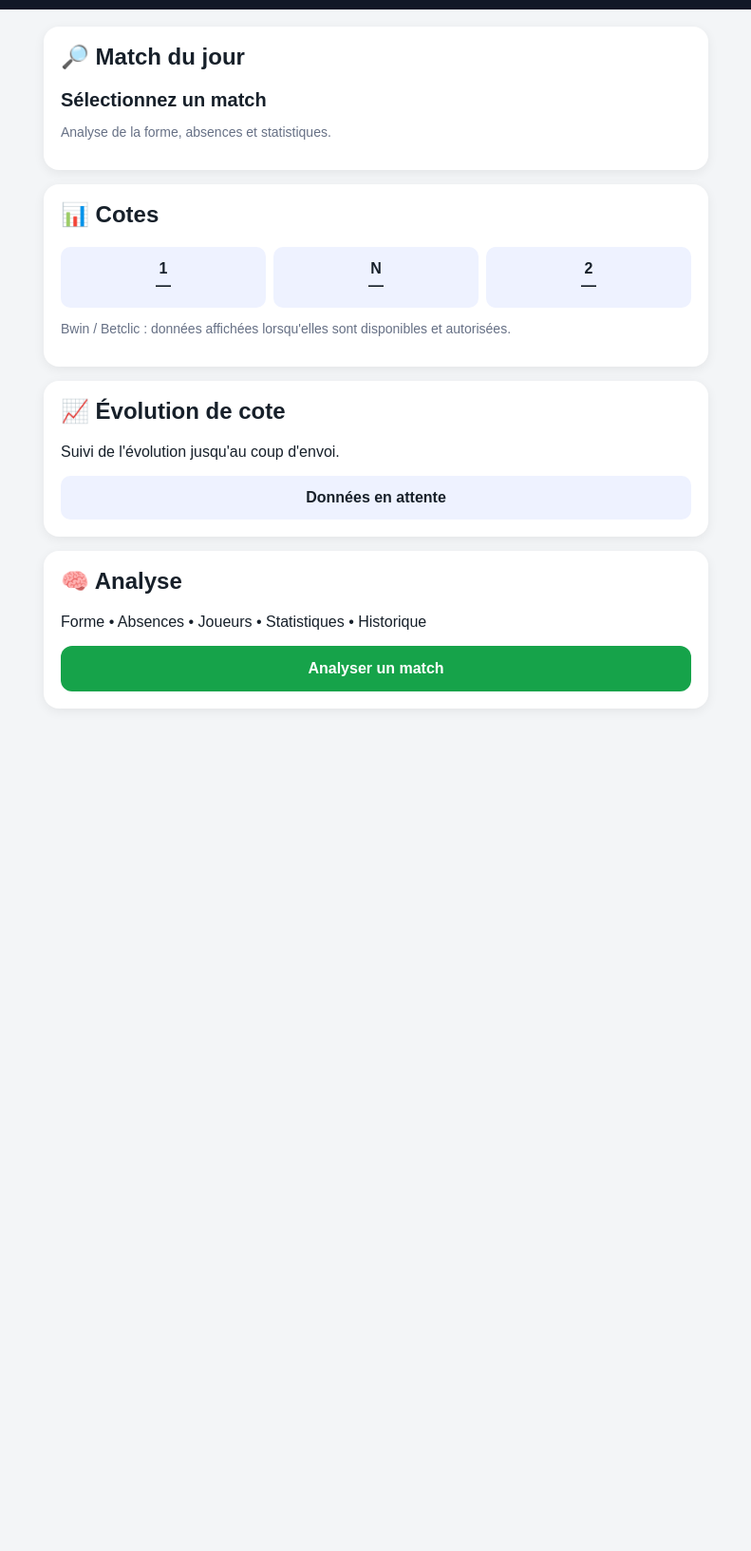
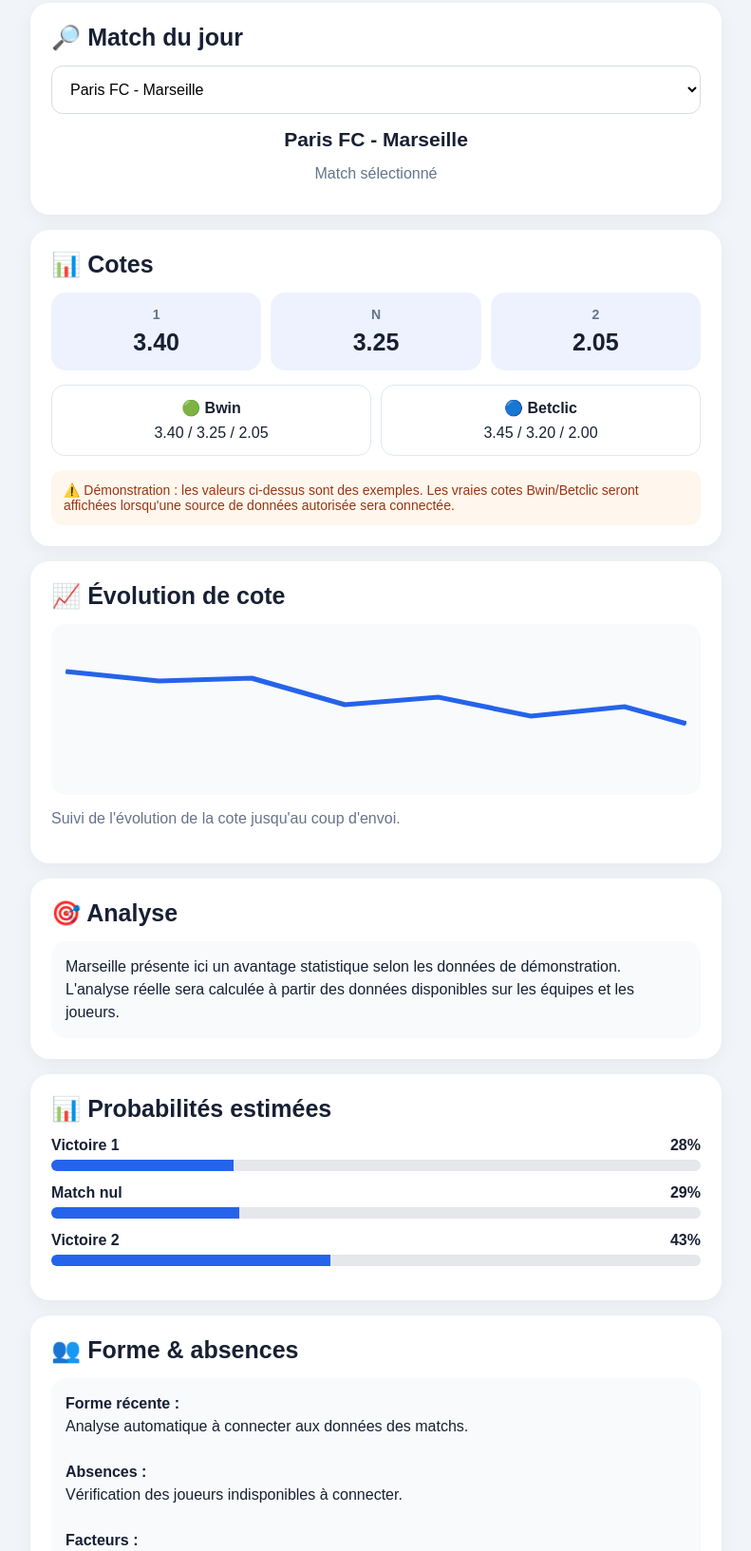
Before and after one commit to bistou139-beep/Cote-match, a website: page index.html in a window 1280 px wide. Shown: the part 117-1750 px from the top of the page at 95% size, without its empty margins (244-1035 px from the left). Before the commit the page ends 896 px from the top, so only its background shows below. Drawn offline with Linux system fonts and the light colour scheme.

Commit message:
Update index.html

```diff
--- a/index.html
+++ b/index.html
@@ -1,58 +1,388 @@
-
 <!DOCTYPE html>
 <html lang="fr">
 <head>
 <meta charset="UTF-8">
 <meta name="viewport" content="width=device-width, initial-scale=1.0">
 <title>Cote & Match</title>
+
 <style>
-body{margin:0;font-family:Arial,sans-serif;background:#f3f5f7;color:#17202a}
-header{background:#111827;color:white;padding:22px;text-align:center}
-h1{margin:0;font-size:28px}
-main{padding:18px;max-width:700px;margin:auto}
-.card{background:white;border-radius:16px;padding:18px;margin-bottom:15px;box-shadow:0 3px 12px #0001}
-h2{margin-top:0}
-.match{font-size:20px;font-weight:bold;margin:12px 0}
-.odds{display:flex;gap:8px}
-.odd{flex:1;background:#eef2ff;padding:14px;text-align:center;border-radius:10px;font-weight:bold}
-.btn{display:block;background:#16a34a;color:white;text-align:center;padding:15px;border-radius:12px;text-decoration:none;font-weight:bold;margin-top:12px}
-.small{color:#667085;font-size:14px}
+*{box-sizing:border-box}
+body{
+  margin:0;
+  font-family:Arial,sans-serif;
+  background:#f1f4f8;
+  color:#172033;
+}
+header{
+  background:#111827;
+  color:white;
+  padding:22px 18px;
+  text-align:center;
+}
+header h1{margin:0;font-size:30px}
+header p{margin:7px 0 0;color:#cbd5e1}
+
+main{
+  max-width:760px;
+  margin:auto;
+  padding:16px;
+}
+
+.card{
+  background:white;
+  border-radius:20px;
+  padding:22px;
+  margin-bottom:16px;
+  box-shadow:0 5px 20px #0000000d;
+}
+
+h2{margin:0 0 15px;font-size:25px}
+h3{margin:0 0 10px}
+
+select{
+  width:100%;
+  padding:15px;
+  border:1px solid #d6dce5;
+  border-radius:12px;
+  font-size:16px;
+  background:white;
+}
+
+.match{
+  font-size:21px;
+  font-weight:bold;
+  text-align:center;
+  margin:15px 0;
+}
+
+.date{
+  text-align:center;
+  color:#64748b;
+  margin-bottom:12px;
+}
+
+.odds{
+  display:grid;
+  grid-template-columns:repeat(3,1fr);
+  gap:10px;
+}
+
+.odd{
+  background:#eef2ff;
+  border-radius:15px;
+  padding:15px 5px;
+  text-align:center;
+}
+
+.odd strong{
+  display:block;
+  font-size:14px;
+  color:#64748b;
+}
+
+.odd span{
+  display:block;
+  font-size:25px;
+  font-weight:bold;
+  margin-top:7px;
+}
+
+.bookmakers{
+  display:grid;
+  grid-template-columns:1fr 1fr;
+  gap:10px;
+  margin-top:15px;
+}
+
+.book{
+  border:1px solid #e2e8f0;
+  border-radius:14px;
+  padding:14px;
+  text-align:center;
+}
+
+.book b{display:block;margin-bottom:8px}
+
+.analysis{
+  background:#f8fafc;
+  border-radius:15px;
+  padding:15px;
+  line-height:1.5;
+}
+
+.percent{
+  margin:14px 0;
+}
+
+.percent-top{
+  display:flex;
+  justify-content:space-between;
+  margin-bottom:6px;
+  font-weight:bold;
+}
+
+.bar{
+  height:12px;
+  background:#e5e7eb;
+  border-radius:20px;
+  overflow:hidden;
+}
+
+.fill{
+  height:100%;
+  background:#2563eb;
+}
+
+.graph{
+  height:180px;
+  background:#f8fafc;
+  border-radius:15px;
+  padding:15px;
+  position:relative;
+}
+
+svg{width:100%;height:100%}
+
+.status{
+  background:#fff7ed;
+  color:#9a3412;
+  padding:13px;
+  border-radius:12px;
+  font-size:14px;
+  margin-top:15px;
+}
+
+footer{
+  text-align:center;
+  color:#64748b;
+  padding:20px;
+  font-size:13px;
+}
+
+@media(max-width:500px){
+  .bookmakers{grid-template-columns:1fr}
+  header h1{font-size:27px}
+  .card{padding:18px}
+}
 </style>
 </head>
+
 <body>
+
 <header>
   <h1>⚽ Cote & Match</h1>
   <p>Analyse football & évolution des cotes</p>
 </header>
 
 <main>
+
 <div class="card">
   <h2>🔎 Match du jour</h2>
-<div class="match">Sélectionnez un match</div>
-<p class="small">Analyse de la forme, absences et statistiques.</p>
+
+  <select id="matchSelect" onchange="changeMatch()">
+    <option value="0">Paris FC - Marseille</option>
+    <option value="1">Lyon - Monaco</option>
+    <option value="2">Lille - Rennes</option>
+  </select>
+
+  <div class="match" id="matchName">
+    Paris FC - Marseille
   </div>
+
+  <div class="date" id="matchDate">
+    Match sélectionné
+  </div>
+</div>
+
 
 <div class="card">
   <h2>📊 Cotes</h2>
+
   <div class="odds">
-<div class="odd">1<br>—</div>
-<div class="odd">N<br>—</div>
-<div class="odd">2<br>—</div>
+    <div class="odd">
+      <strong>1</strong>
+      <span id="odd1">3.40</span>
     </div>
-<p class="small">Bwin / Betclic : données affichées lorsqu'elles sont disponibles et autorisées.</p>
+
+    <div class="odd">
+      <strong>N</strong>
+      <span id="oddN">3.25</span>
     </div>
+
+    <div class="odd">
+      <strong>2</strong>
+      <span id="odd2">2.05</span>
+    </div>
+  </div>
+
+  <div class="bookmakers">
+    <div class="book">
+      <b>🟢 Bwin</b>
+      <span id="bwin">3.40 / 3.25 / 2.05</span>
+    </div>
+
+    <div class="book">
+      <b>🔵 Betclic</b>
+      <span id="betclic">3.45 / 3.20 / 2.00</span>
+    </div>
+  </div>
+
+  <div class="status">
+    ⚠️ Démonstration : les valeurs ci-dessus sont des exemples.
+    Les vraies cotes Bwin/Betclic seront affichées lorsqu'une source
+    de données autorisée sera connectée.
+  </div>
+</div>
+
 
 <div class="card">
   <h2>📈 Évolution de cote</h2>
-<p>Suivi de l'évolution jusqu'au coup d'envoi.</p>
-<div class="odd">Données en attente</div>
+
+  <div class="graph">
+    <svg viewBox="0 0 400 150" preserveAspectRatio="none">
+      <polyline
+        points="0,35 60,45 120,42 180,70 240,62 300,82 360,72 400,90"
+        fill="none"
+        stroke="#2563eb"
+        stroke-width="5"
+      />
+    </svg>
   </div>
 
+  <p style="color:#64748b">
+    Suivi de l'évolution de la cote jusqu'au coup d'envoi.
+  </p>
+</div>
+
+
 <div class="card">
-<h2>🧠 Analyse</h2>
-<p>Forme • Absences • Joueurs • Statistiques • Historique</p>
-<a class="btn" href="#">Analyser un match</a>
+  <h2>🎯 Analyse</h2>
+
+  <div class="analysis" id="analysis">
+    Marseille présente ici un avantage statistique selon les données
+    de démonstration. L'analyse réelle sera calculée à partir des
+    données disponibles sur les équipes et les joueurs.
   </div>
+</div>
+
+
+<div class="card">
+  <h2>📊 Probabilités estimées</h2>
+
+  <div class="percent">
+    <div class="percent-top">
+      <span>Victoire 1</span>
+      <span id="p1">28%</span>
+    </div>
+    <div class="bar">
+      <div class="fill" id="bar1" style="width:28%"></div>
+    </div>
+  </div>
+
+  <div class="percent">
+    <div class="percent-top">
+      <span>Match nul</span>
+      <span id="pn">29%</span>
+    </div>
+    <div class="bar">
+      <div class="fill" id="barN" style="width:29%"></div>
+    </div>
+  </div>
+
+  <div class="percent">
+    <div class="percent-top">
+      <span>Victoire 2</span>
+      <span id="p2">43%</span>
+    </div>
+    <div class="bar">
+      <div class="fill" id="bar2" style="width:43%"></div>
+    </div>
+  </div>
+</div>
+
+
+<div class="card">
+  <h2>👥 Forme & absences</h2>
+
+  <div class="analysis">
+    <b>Forme récente :</b><br>
+    Analyse automatique à connecter aux données des matchs.
+    <br><br>
+    <b>Absences :</b><br>
+    Vérification des joueurs indisponibles à connecter.
+    <br><br>
+    <b>Facteurs :</b><br>
+    Domicile, forme, statistiques, confrontations et évolution des cotes.
+  </div>
+</div>
+
 </main>
+
+<footer>
+  Cote & Match — plateforme française d'analyse football
+</footer>
+
+
+<script>
+
+const matches = [
+
+{
+name:"Paris FC - Marseille",
+odds:["3.40","3.25","2.05"],
+bwin:"3.40 / 3.25 / 2.05",
+betclic:"3.45 / 3.20 / 2.00",
+p:[28,29,43],
+analysis:"Marseille présente ici un avantage statistique selon les données de démonstration."
+},
+
+{
+name:"Lyon - Monaco",
+odds:["2.35","3.40","2.75"],
+bwin:"2.35 / 3.40 / 2.75",
+betclic:"2.40 / 3.35 / 2.70",
+p:[41,27,32],
+analysis:"Les données de démonstration indiquent un match plus équilibré."
+},
+
+{
+name:"Lille - Rennes",
+odds:["1.90","3.45","4.20"],
+bwin:"1.90 / 3.45 / 4.20",
+betclic:"1.95 / 3.40 / 4.10",
+p:[51,27,22],
+analysis:"L'équipe à domicile présente ici l'avantage dans cette démonstration."
+}
+
+];
+
+function changeMatch(){
+
+const i=document.getElementById("matchSelect").value;
+const m=matches[i];
+
+document.getElementById("matchName").textContent=m.name;
+
+document.getElementById("odd1").textContent=m.odds[0];
+document.getElementById("oddN").textContent=m.odds[1];
+document.getElementById("odd2").textContent=m.odds[2];
+
+document.getElementById("bwin").textContent=m.bwin;
+document.getElementById("betclic").textContent=m.betclic;
+
+document.getElementById("p1").textContent=m.p[0]+"%";
+document.getElementById("pn").textContent=m.p[1]+"%";
+document.getElementById("p2").textContent=m.p[2]+"%";
+
+document.getElementById("bar1").style.width=m.p[0]+"%";
+document.getElementById("barN").style.width=m.p[1]+"%";
+document.getElementById("bar2").style.width=m.p[2]+"%";
+
+document.getElementById("analysis").textContent=m.analysis;
+
+}
+
+</script>
+
 </body>
 </html>
```
Lines whose indentation alone changed are shown as unchanged.
